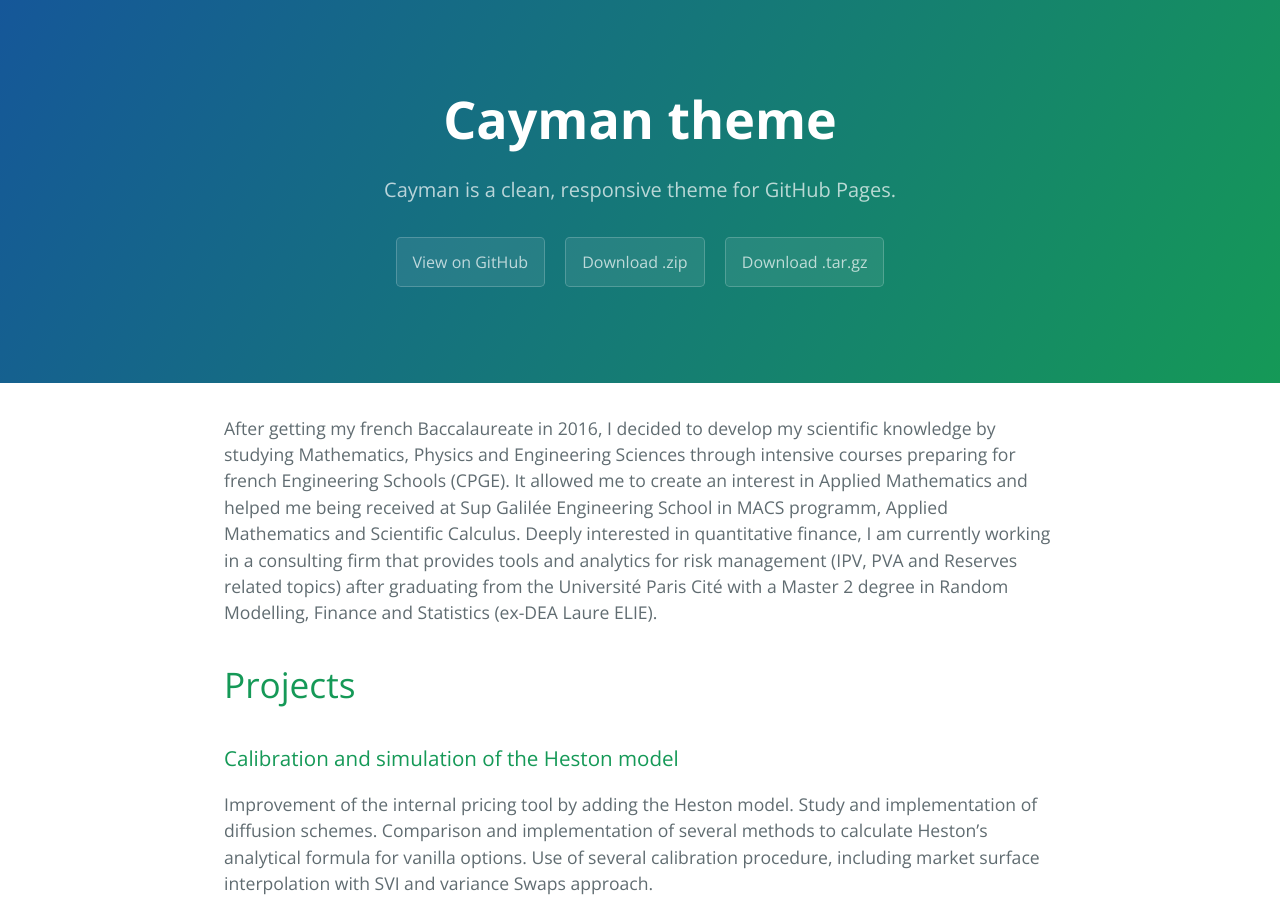
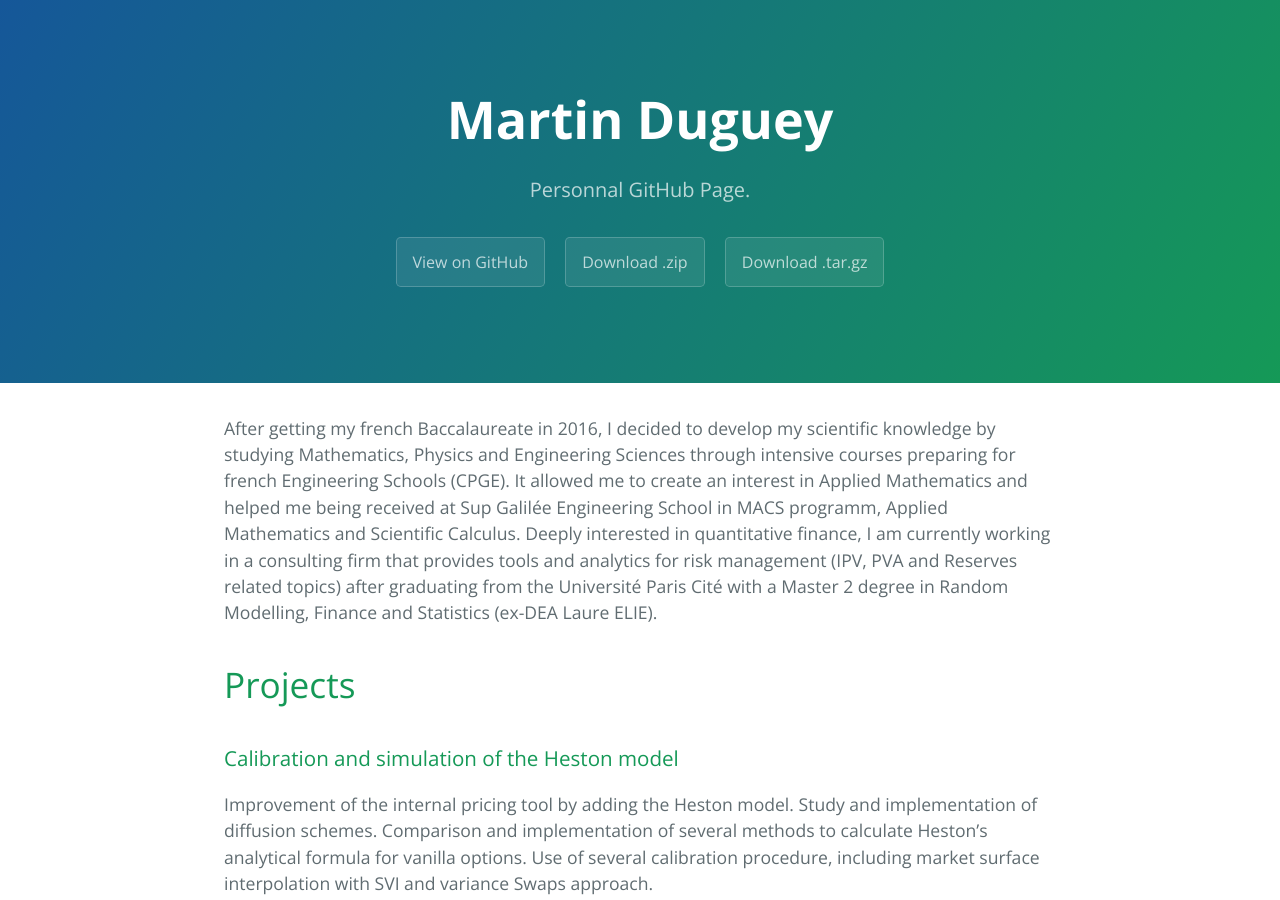
Before and after one commit to martinduguey/personnalpage, a Jekyll site: the page built from index.md, in a window 1280 px wide and 900 px high. Built offline with Jekyll 4.4.1, drawn with Linux system fonts in a browser that asks for light colours.

Commit message:
fix: change title.

```diff
--- a/_config.yml
+++ b/_config.yml
@@ -1,5 +1,5 @@
-title: Cayman theme
-description: Cayman is a clean, responsive theme for GitHub Pages.
+title: Martin Duguey
+description: Personnal GitHub Page.
 show_downloads: true
 google_analytics:
 theme: jekyll-theme-cayman
```
